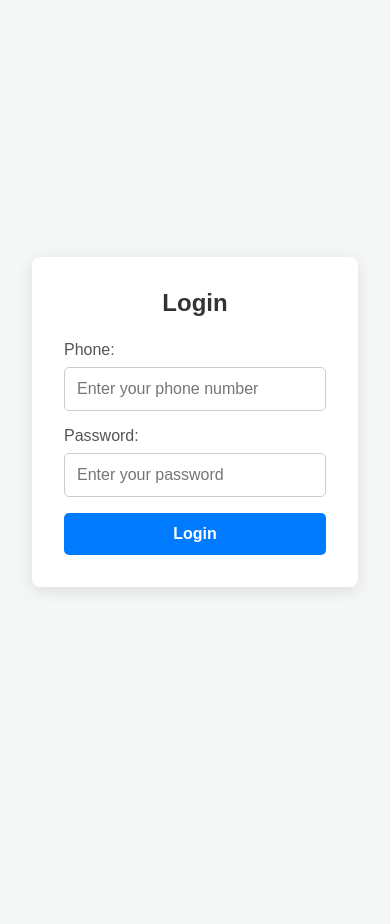
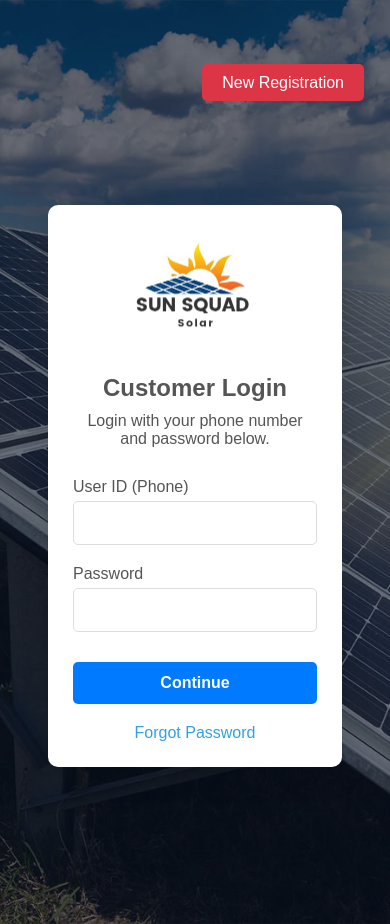
Before and after one commit to harsh2005-glitch/Sun-Squad-Solar-Project, a React (Create React App) app in the folder client/: page /login in a window 390 px wide. Before the commit the page ends 844 px from the top, so only its background shows below. Built offline with nearby package versions, Linux system fonts and the light colour scheme; no server answers.

Commit message:
login and signup Page UI fixed

```diff
--- a/client/src/index.js
+++ b/client/src/index.js
@@ -3,6 +3,7 @@ import ReactDOM from 'react-dom/client';
 import { BrowserRouter } from 'react-router-dom';
 import './index.css';
 import './styles/main.css';
+// import './styles/auth.css';
 import App from './App';
 
 const root = ReactDOM.createRoot(document.getElementById('root'));
--- a/client/src/pages/LoginPage.js
+++ b/client/src/pages/LoginPage.js
@@ -1,15 +1,18 @@
-import React, { useState } from 'react';
-import { useNavigate } from 'react-router-dom';
+import React, {useState} from 'react';
+import { Link, useNavigate } from 'react-router-dom';
 import authService from '../services/authService';
-import './AuthPages.css';
-function LoginPage() {
+import logo from '../assets/images/logo.png'; // Make sure your logo is in this path
+import '../styles/auth.css';
+const LoginPage = () => {
   const [formData, setFormData] = useState({
     phone: '',
     password: '',
   });
   const [message, setMessage] = useState('');
+  const [loading, setLoading] = useState(false);
   const navigate = useNavigate();
 
+  // This logic remains the same
   const handleChange = (e) => {
     const { name, value } = e.target;
     setFormData((prevState) => ({
@@ -18,69 +21,87 @@ function LoginPage() {
     }));
   };
 
+  // This logic also remains the same
   const handleSubmit = async (e) => {
     e.preventDefault();
     setMessage('');
-
+    setLoading(true);
     try {
       const response = await authService.login(formData.phone, formData.password);
-
-      console.log('Login successful!', response.data);
       localStorage.setItem('user', JSON.stringify(response.data));
 
-      // --- NEW LOGIC HERE ---
-      // Check the user's role from the response
       if (response.data.role === 'admin') {
-        navigate('/admin/dashboard'); // Redirect admins
+        navigate('/admin/dashboard');
       } else if (response.data.onboardingRequired) {
         navigate('/onboarding');
       } else {
-        navigate('/app/dashboard'); // Redirect associates
+        navigate('/app/dashboard');
       }
-
     } catch (error) {
       setMessage(error.response?.data?.message || 'An error occurred during login.');
+    } finally {
+      setLoading(false); // <-- NEW: Set loading to false after API call finishes
     }
   };
 
+  // We need to add the 'auth-page' class to the body for the background
+  // This is a common React pattern for page-specific body styles
+  React.useEffect(() => {
+    document.body.classList.add('auth-page');
+    // Cleanup function to remove the class when the component unmounts
+    return () => {
+      document.body.classList.remove('auth-page');
+    };
+  }, []); // Empty array means this runs only once on mount
+
   return (
     <div className="auth-container">
-      <form className="auth-form" onSubmit={handleSubmit}>
-      <h2>Login</h2>
-        <div className="form-group">
-          <label>Phone:</label>
+      <div className="auth-card">
+        <Link to="/" className="auth-logo-link">
+          <img src={logo} alt="Sun Squad Solar" className="auth-logo" />
+        </Link>
+        <h2>Customer Login</h2>
+        <p className="auth-subtitle">Login with your phone number and password below.</p>
+
+        <form onSubmit={handleSubmit}>
+          <div className="input-group">
+            <label htmlFor="phone">User ID (Phone)</label>
             <input
               type="text"
+              id="phone"
               name="phone"
-            placeholder="Enter your phone number"
               value={formData.phone}
               onChange={handleChange}
               required
             />
           </div>
-        <div className="form-group">
-          <label>Password:</label>
+          <div className="input-group">
+            <label htmlFor="password">Password</label>
             <input
               type="password"
+              id="password"
               name="password"
-            placeholder="Enter your password"
               value={formData.password}
               onChange={handleChange}
               required
             />
           </div>
-        <button type="submit" className="auth-button">Login</button>
-        {message && (
-            <p className={`auth-message ${
-                message.includes('successful') ? 'success' : 'error'
-            }`}>
-                {message}
-            </p>
-        )}
+          {/* --- NEW: Button is now disabled and shows text based on loading state --- */}
+          <button type="submit" className="auth-button" disabled={loading}>
+            {loading ? 'Logging in...' : 'Continue'}
+          </button>
         </form>
-      {message && <p>{message}</p>}
+
+        {message && <p className="auth-message error">{message}</p>}
+
+        <Link to="/forgot-password" className="forgot-password">Forgot Password</Link>
+      </div>
+
+      <div className="top-right-link">
+        <Link to="/signup" className="btn-register">New Registration</Link>
+      </div>
     </div>
   );
-}
+};
 
 export default LoginPage;
--- a/client/src/pages/SignupPage.js
+++ b/client/src/pages/SignupPage.js
@@ -1,104 +1,87 @@
 import React, { useState } from 'react';
-import { useNavigate } from 'react-router-dom'; // To redirect the user
-import authService from '../services/authService'; // Import our service
-import './AuthPages.css';
+import { Link, useNavigate } from 'react-router-dom';
+import authService from '../services/authService';
+import logo from '../assets/images/logo.png';
+import '../styles/auth.css'; // Ensure the new auth styles are imported
 
-function SignupPage() {
+const SignupPage = () => {
   const [formData, setFormData] = useState({
     name: '',
     email: '',
     phone: '',
     password: '',
   });
-  const [message, setMessage] = useState(''); // To display success/error messages
+  const [message, setMessage] = useState('');
+  const [loading, setLoading] = useState(false); // Add loading state
   const navigate = useNavigate();
 
-  // This function updates the state when the user types in an input field
   const handleChange = (e) => {
     const { name, value } = e.target;
-    setFormData((prevState) => ({
-      ...prevState,
-      [name]: value,
-    }));
+    setFormData((prevState) => ({ ...prevState, [name]: value }));
   };
 
-  // This function is called when the form is submitted
   const handleSubmit = async (e) => {
-    e.preventDefault(); // Prevents the page from reloading
-    setMessage(''); // Clear any previous messages
-
+    e.preventDefault();
+    setMessage('');
+    setLoading(true);
     try {
-      const response = await authService.signup(
-        formData.name,
-        formData.email,
-        formData.phone,
-        formData.password
-      );
-      setMessage(response.data.message);
-      // If signup is successful, automatically redirect to the login page after 2 seconds
-      setTimeout(() => {
-        navigate('/login');
-      }, 2000);
+      await authService.signup(formData.name, formData.email, formData.phone, formData.password);
+      setMessage("Signup successful! Redirecting to login...");
+      setTimeout(() => navigate('/login'), 2000);
     } catch (error) {
-      // If the API returns an error, display it
-      setMessage(error.response?.data?.message || 'An error occurred during signup.');
+      setMessage(error.response?.data?.message || 'An error occurred.');
+    } finally {
+      setLoading(false);
     }
   };
 
+  React.useEffect(() => {
+    document.body.classList.add('auth-page');
+    return () => document.body.classList.remove('auth-page');
+  }, []);
+
   return (
     <div className="auth-container">
-      <form className="auth-form" onSubmit={handleSubmit}>
-        <h2>Sign Up</h2>
-        <div className="form-group">
-          <label>Name:</label>
-          <input
-            type="text"
-            name="name"
-            placeholder="Enter your full name"
-            value={formData.name}
-            onChange={handleChange}
-            required
-          />
-        </div>
-        <div className="form-group">
-          <label>Email:</label>
-          <input
-            type="email"
-            name="email"
-            placeholder="Enter your email"
-            value={formData.email}
-            onChange={handleChange}
-            required
-          />
-        </div>
-        <div className="form-group">
-          <label>Phone:</label>
-          <input
-            type="text"
-            name="phone"
-            placeholder="Enter your phone number"
-            value={formData.phone}
-            onChange={handleChange}
-            required
-          />
-        </div>
-        <div className="form-group">
-          <label>Password:</label>
-          <input
-            type="password"
-            name="password"
-            placeholder="Create a password"
-            value={formData.password}
-            onChange={handleChange}
-            required
-          />
-        </div>
-        <button type="submit" className="auth-button">Sign Up</button>
-      </form>
-      {/* Display messages to the user here */}
-      {message && <p>{message}</p>}
+      {/* Use the simpler 'auth-card' class for the container */}
+      <div className="auth-card">
+        <Link to="/" className="auth-logo-link">
+          <img src={logo} alt="Sun Squad Solar" className="auth-logo" />
+        </Link>
+        <h2>New Associate Registration</h2>
+        <p className="auth-subtitle">Create your account to get started.</p>
+
+        <form onSubmit={handleSubmit}>
+          {/* --- NEW SIMPLIFIED STRUCTURE --- */}
+          <div className="input-group">
+            <label htmlFor="name">Full Name</label>
+            <input type="text" id="name" name="name" value={formData.name} onChange={handleChange} required />
+          </div>
+          <div className="input-group">
+            <label htmlFor="email">Email Address</label>
+            <input type="email" id="email" name="email" value={formData.email} onChange={handleChange} required />
+          </div>
+          <div className="input-group">
+            <label htmlFor="phone">Phone Number</label>
+            <input type="tel" id="phone" name="phone" value={formData.phone} onChange={handleChange} required />
+          </div>
+          <div className="input-group">
+            <label htmlFor="password">Create Password</label>
+            <input type="password" id="password" name="password" value={formData.password} onChange={handleChange} required />
+          </div>
+
+          <button type="submit" className="auth-button" disabled={loading}>
+            {loading ? 'Registering...' : 'Register'}
+          </button>
+        </form>
+        {message && <p className={`auth-message ${message.includes('successful') ? 'success' : 'error'}`}>{message}</p>}
+      </div>
+
+      <div className="top-right-link">
+        {/* --- Changed btn-login-alt to btn-register for consistency --- */}
+        <Link to="/login" className="btn-register">Already Registered? Login</Link>
+      </div>
     </div>
   );
-}
+};
 
 export default SignupPage;
--- a/client/src/pages/public/HomePage.js
+++ b/client/src/pages/public/HomePage.js
@@ -8,6 +8,7 @@ import teamShivam from '../../assets/images/team-shivam.jpg';
 const HomePage = () => {
   return (
     <>
+
       {/* Hero Section */}
       <section className="hero" />
 
--- /dev/null
+++ b/client/src/styles/auth.css
@@ -0,0 +1,175 @@
+@media (max-width: 768px) {
+    .form-row {
+        flex-direction: column;
+    }
+}
+
+
+/* Reusing some root variables for consistency */
+:root {
+    --primary-green: #33A1E0; /* This is the blue color from your button */
+    --white-color: #ffffff;
+    --text-color: #555;
+    --font-family: 'Poppins', sans-serif;
+}
+
+/* Style the body only when the 'auth-page' class is present */
+body.auth-page {
+    font-family: var(--font-family);
+    background: url('../assets/images/auth-bg.jpg') no-repeat center center/cover;
+    display: flex;
+    justify-content: center;
+    align-items: center;
+    min-height: 100vh;
+    padding: 1rem; /* Add some padding for small screens */
+    position: relative;
+}
+
+body.auth-page::before {
+    content: '';
+    position: absolute;
+    top: 0;
+    left: 0;
+    width: 100%;
+    height: 100%;
+    background-color: rgba(10, 20, 40, 0.6); /* Dark blue overlay */
+    z-index: 0;
+}
+
+.auth-container {
+    position: relative;
+    z-index: 1;
+    width: 100%;
+    display: flex;
+    justify-content: center;
+}
+
+.auth-card {
+    background: var(--white-color);
+    padding: 40px;
+    border-radius: 10px;
+    box-shadow: 0 10px 30px rgba(0,0,0,0.1);
+    width: 100%; /* Make it flexible */
+    max-width: 400px; /* Set a maximum width */
+    text-align: center;
+    animation: fadeInSlideUp 0.6s ease-out forwards;
+}
+
+.auth-logo {
+    max-width: 150px;
+    margin-bottom: 20px;
+}
+
+.auth-card h2 {
+    margin-bottom: 10px;
+    font-size: 1.8rem;
+}
+
+.auth-subtitle {
+    margin-bottom: 30px;
+    color: var(--text-color);
+}
+
+.input-group {
+    text-align: left;
+    margin-bottom: 20px;
+}
+
+.input-group label {
+    display: block;
+    margin-bottom: 5px;
+    font-weight: 500;
+}
+
+.input-group input {
+    width: 100%;
+    padding: 12px;
+    border: 1px solid #ddd;
+    border-radius: 5px;
+    font-size: 1rem;
+}
+
+.auth-button {
+    width: 100%;
+    padding: 15px;
+    border: none;
+    border-radius: 5px;
+    background: var(--primary-green);
+    color: var(--white-color);
+    font-size: 1.1rem;
+    font-weight: 600;
+    cursor: pointer;
+    margin-top: 10px;
+    transition: background-color 0.3s ease;
+}
+
+.auth-button:hover {
+    background-color: #2188c8; /* Darker blue */
+}
+
+.forgot-password {
+    display: inline-block;
+    margin-top: 20px;
+    color: var(--primary-green);
+    text-decoration: none;
+    font-weight: 500;
+}
+
+.top-right-link {
+    position: absolute;
+    top: 20px;
+    right: 20px;
+    z-index: 2;
+}
+
+.btn-register {
+    background-color: #dc3545; /* Red color */
+    color: var(--white-color);
+    padding: 10px 20px;
+    border-radius: 5px;
+    text-decoration: none;
+    font-weight: 500;
+}
+
+.auth-message.error {
+  text-align: center;
+  margin-top: 1rem;
+  font-weight: 500;
+  color: #e74c3c;
+}
+
+/* === Media Query for Responsiveness === */
+@media (max-width: 480px) {
+    body.auth-page {
+        align-items: flex-start; /* Align form to top on mobile */
+        padding-top: 4rem;
+    }
+
+    .auth-card {
+        padding: 25px;
+    }
+
+    .auth-logo {
+        max-width: 120px;
+    }
+
+    .auth-card h2 {
+        font-size: 1.5rem;
+    }
+
+    .top-right-link {
+        top: 10px;
+        right: 10px;
+    }
+}
+
+@keyframes fadeInSlideUp {
+    from {
+        opacity: 0;
+        transform: translateY(20px);
+    }
+    to {
+        opacity: 1;
+        transform: translateY(0);
+    }
+}
```
Also changed, not shown: client/src/components/layout/PublicHeader.js (+1 -9 lines), client/src/assets/images/login-bg.jpg (added). Lines whose indentation alone changed are shown as unchanged.
